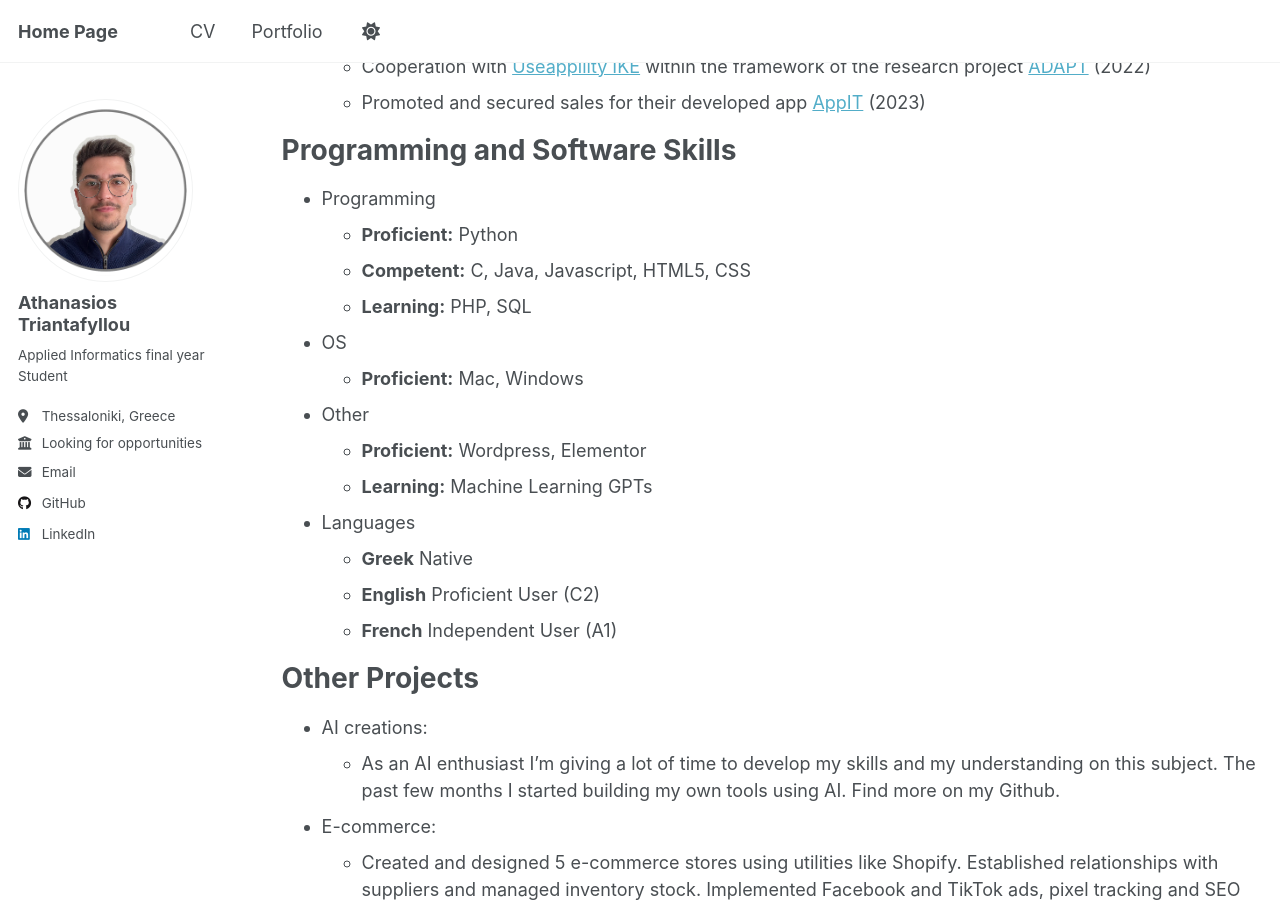
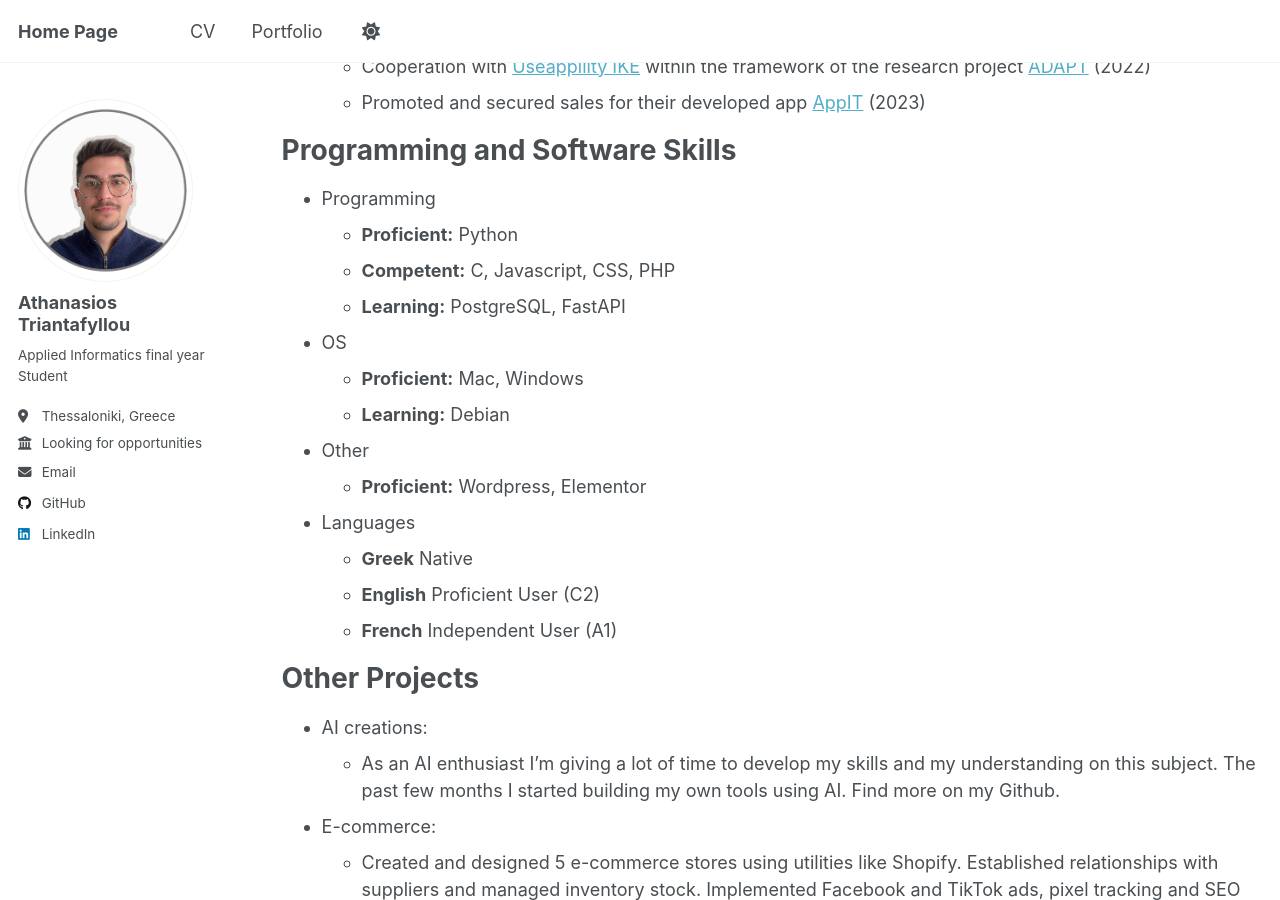
Before and after one commit to AthTriantafyllou/AthTriantafyllou.github.io, a Jekyll site: the page built from _pages/cv.md, in a window 1280 px wide and 900 px high, scrolled down 587 px. Built offline with Jekyll 4.4.1, drawn with Linux system fonts in a browser that asks for light colours; a script that is not in the unit is left out.

Commit message:
Update cv.md

```diff
--- a/_pages/cv.md
+++ b/_pages/cv.md
@@ -36,13 +36,13 @@ Programming and Software Skills
 ======
 * Programming
   * <b>Proficient:</b> Python
-  * <b>Competent:</b> C, Java, Javascript, HTML5, CSS
-  * <b>Learning:</b> PHP, SQL
+  * <b>Competent:</b> C, Javascript, CSS, PHP
+  * <b>Learning:</b> PostgreSQL, FastAPI
 * OS
   * <b>Proficient:</b> Mac, Windows
+  * <b>Learning:</b> Debian
 * Other
   * <b>Proficient:</b> Wordpress, Elementor
-  * <b>Learning:</b> Machine Learning GPTs
 * Languages
   * <b>Greek</b> Native
   * <b>English</b> Proficient User (C2)
```
